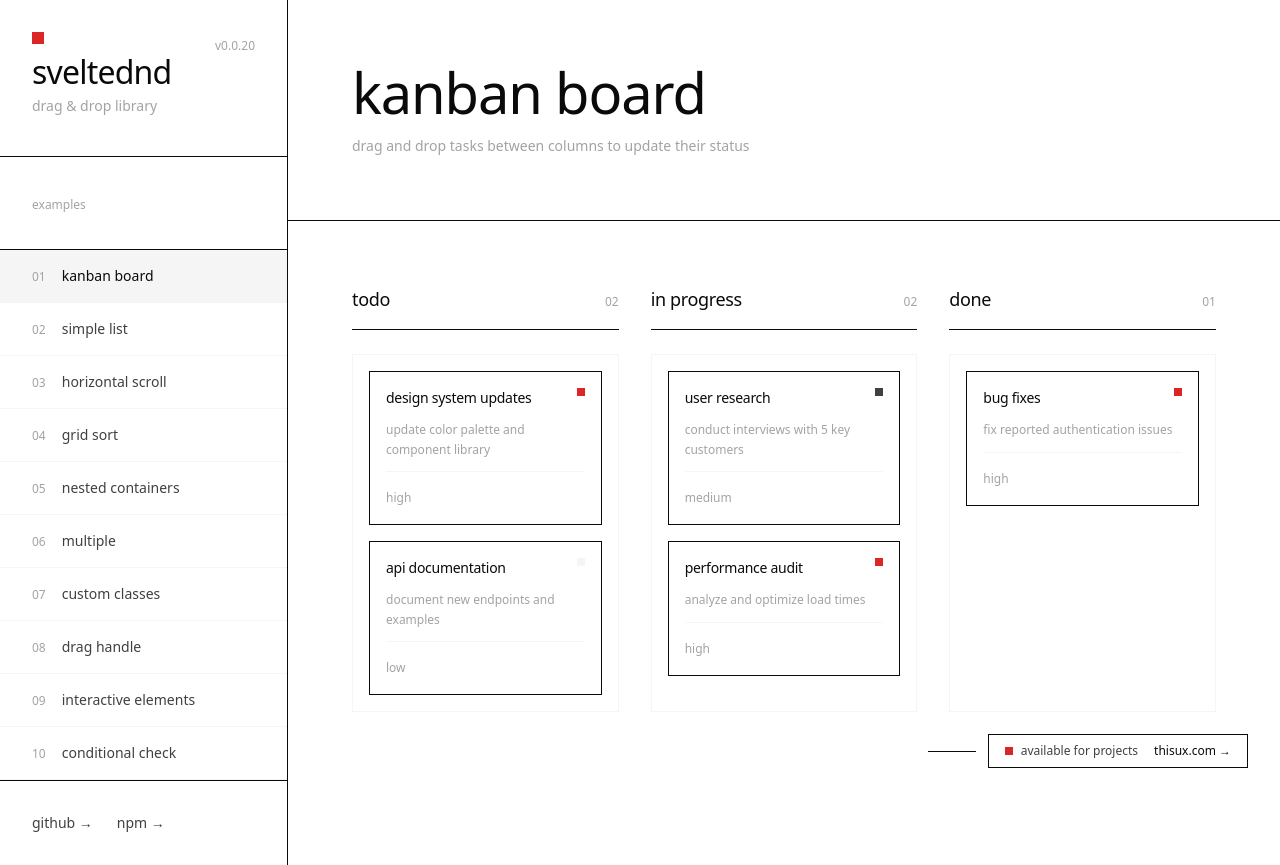
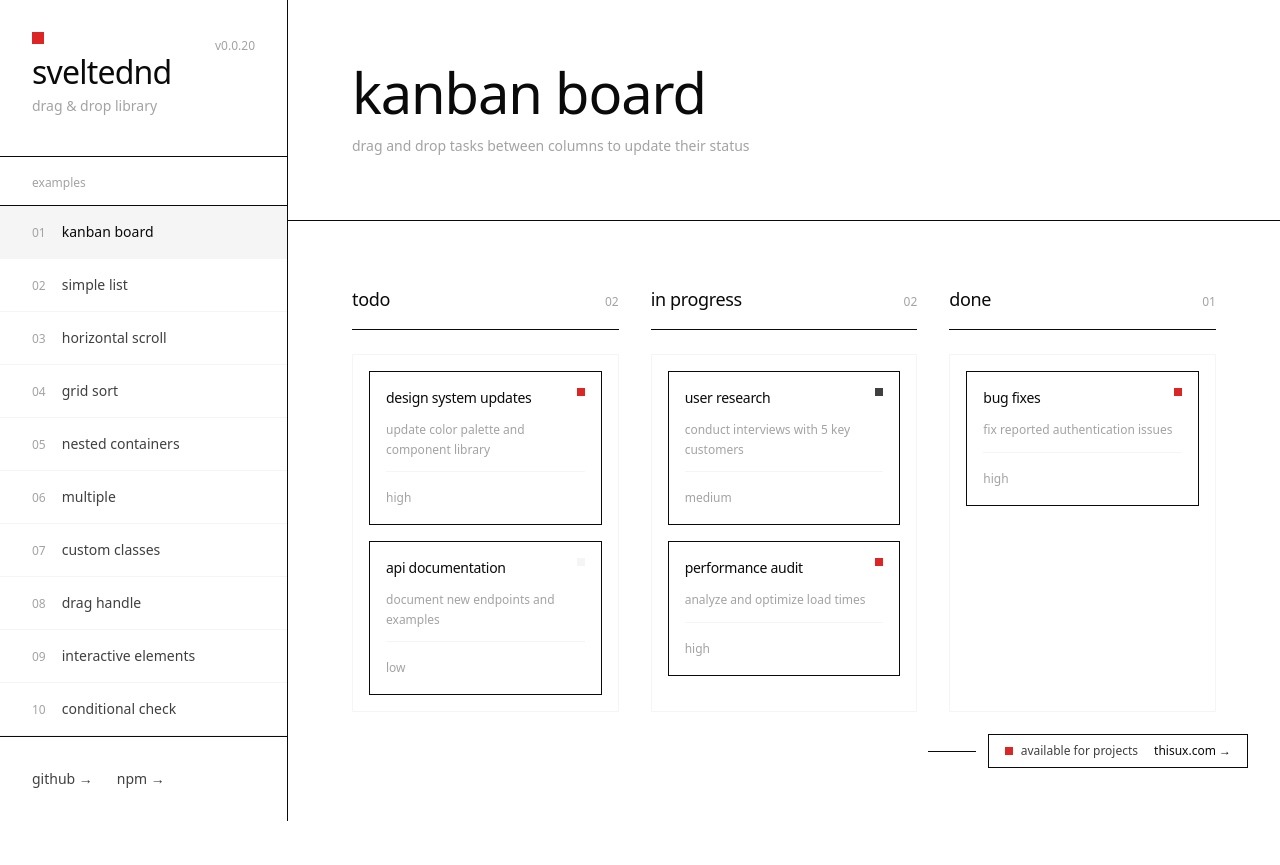
Before and after one commit to thisuxhq/sveltednd, a SvelteKit app: page / in a window 1280 px wide. After the commit the page ends 821 px from the top, so only its background shows below. Built offline with nearby package versions, Linux system fonts and the light colour scheme; a web font is replaced by a local one.

Commit message:
fix: reduce sidebar examples padding to align borders
- Change examples section from py-[2.125rem] to py-3 (12px)
- Align sidebar border with main header border

```diff
--- a/src/routes/+layout.svelte
+++ b/src/routes/+layout.svelte
@@ -40,7 +40,7 @@
 
 			<!-- Navigation with numbers -->
 			<div class="flex-1 overflow-y-auto">
-				<div class="border-b border-swiss-black px-8 py-[2.125rem]">
+				<div class="border-b border-swiss-black px-8 py-3">
 					<span class="text-xs text-swiss-mid-gray">examples</span>
 				</div>
 				{#each examples as { path, title, number }}
```
